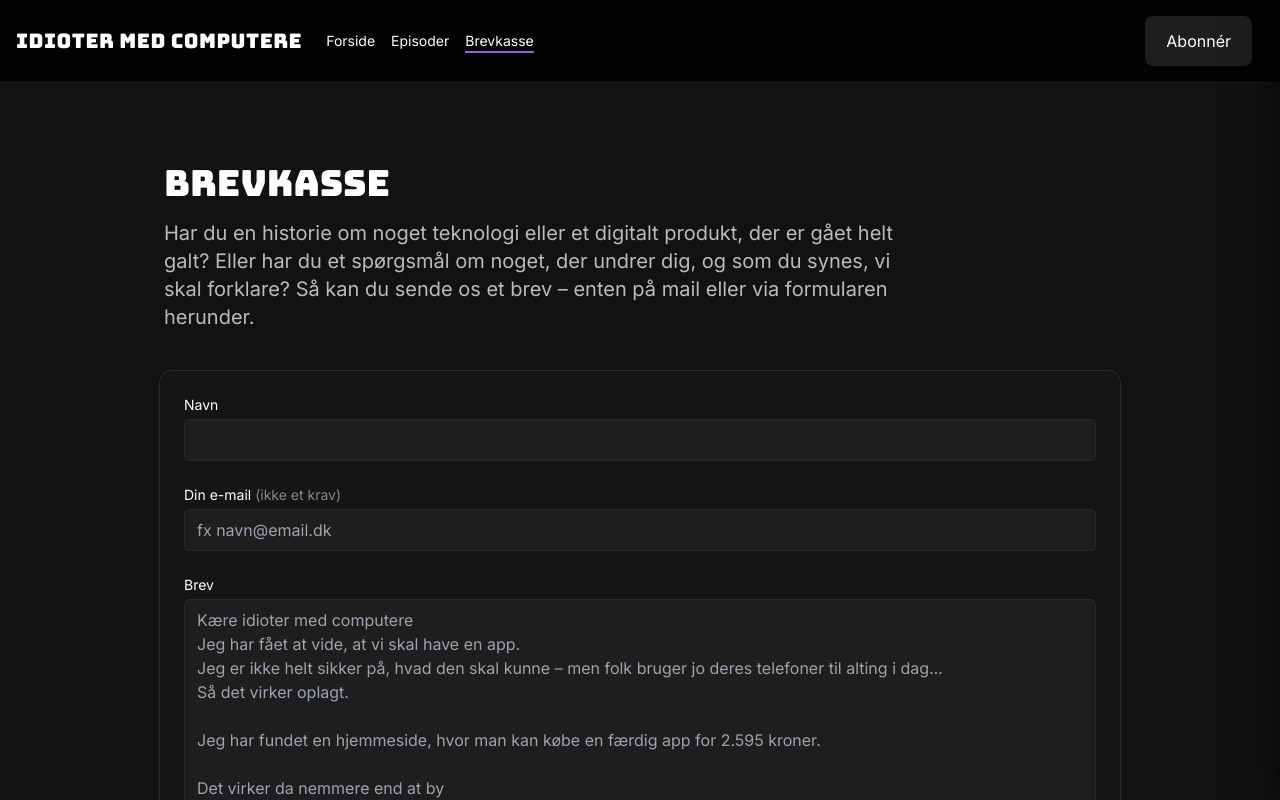
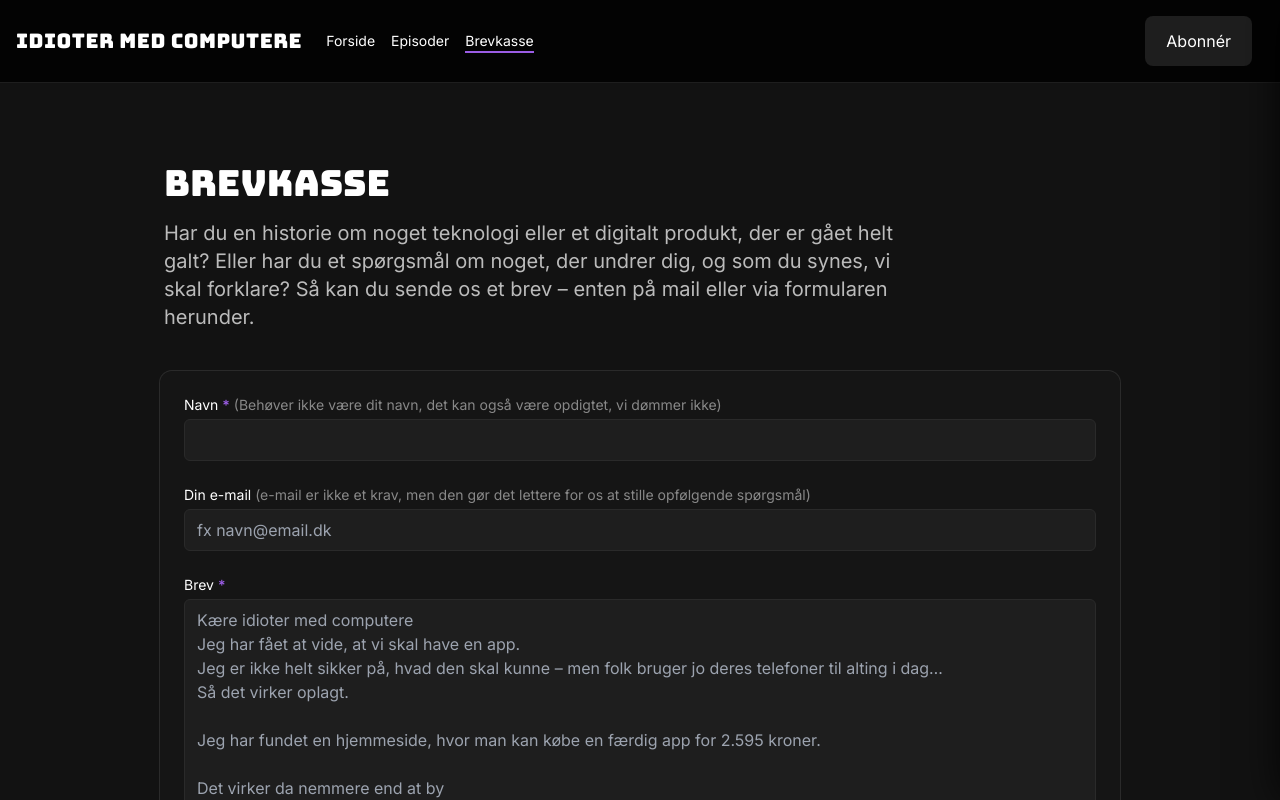
Before and after one commit to Idioter-med-Computere/hjemmeside, a Next.js app: page /brevkasse in a window 1280 px wide. Shown: the top 800 px of the page. Built offline with nearby package versions, Linux system fonts and the light colour scheme; no server answers.

Commit message:
added asterix and better error messages

```diff
--- a/app/brevkasse/page.tsx
+++ b/app/brevkasse/page.tsx
@@ -45,10 +45,10 @@ export default function BrevkassePage() {
         const newErrors: { [key: string]: string } = {}
 
         // Navn
-        if (name.trim().length < 2) newErrors.name = 'Du skal skrive dit navn.'
+        if (name.trim().length < 2) newErrors.name = 'Du skal skrive et navn for at kunne sende brevet.'
 
         // Brev
-        if (letter.trim().length < 2) newErrors.letter = 'Dit brev må ikke være tomt.'
+        if (letter.trim().length < 2) newErrors.letter = 'Hvis du vil sende os et brev, skal du skrive noget i dette felt - ellers er der ikke så meget at sende.'
 
         // E-mail
         const cleanEmail = email.trim() // fjerner mellemrum før/efter
@@ -139,12 +139,11 @@ export default function BrevkassePage() {
             >
                 {/* Navn */}
                 <div>
-                    <label className="block text-sm mb-1">Navn</label>
+                    <label className="block text-sm mb-1">Navn<span className="required-star">*</span> <span className="text-[#888]">(Behøver ikke være dit navn, det kan også være opdigtet, vi dømmer ikke)</span></label>
                     <input
                         value={name}
                         onChange={(e) => setName(e.target.value)}
                         className="w-full rounded-md bg-[#1e1e1e] border border-[#2a2a2a] px-3 py-2 focus:outline-none"
-                        required
                     />
                     {errors.name && <p className="text-red-500 text-sm mt-1">{errors.name}</p>}
                 </div>
@@ -152,7 +151,7 @@ export default function BrevkassePage() {
                 {/* Email */}
                 <div>
                     <label className="block text-sm mb-1">
-                        Din e-mail <span className="text-[#888]">(ikke et krav)</span>
+                        Din e-mail <span className="text-[#888]">(e-mail er ikke et krav, men den gør det lettere for os at stille opfølgende spørgsmål)</span>
                     </label>
                     <input
                         value={email}
@@ -165,13 +164,12 @@ export default function BrevkassePage() {
 
                 {/* Brev */}
                 <div className="flex-1 flex flex-col min-h-[30vh]">
-                    <label className="block text-sm mb-1">Brev</label>
+                    <label className="block text-sm mb-1">Brev<span className="required-star">*</span></label>
                     <textarea
                         value={letter}
                         onChange={(e) => setLetter(e.target.value)}
                         placeholder={typing}
                         className="flex-1 min-h-0 w-full rounded-md bg-[#1e1e1e] border border-[#2a2a2a] px-3 py-2 focus:outline-none resize-none"
-                        required
                     />
                     {errors.letter && <p className="text-red-500 text-sm mt-1">{errors.letter}</p>}
                 </div>
--- a/app/globals.css
+++ b/app/globals.css
@@ -102,6 +102,13 @@ html, body {
     box-shadow: 0 0 20px rgba(155, 93, 229, 0.4);
 }
 
+.required-star {
+    color: var(--accent);
+    margin-left: 0.25rem;
+    font-weight: 600;
+    font-size: 1,2rem;
+}
+
 /* Huge purple CTA (kept if needed elsewhere) */
 .btn-cta {
     @apply bg-[--accent] text-white font-bold rounded-xl;
--- a/app/layout.tsx
+++ b/app/layout.tsx
@@ -8,7 +8,7 @@ const bungee = Bungee({ weight: '400', subsets: ['latin'], variable: '--font-bun
 const inter = Inter({ subsets: ['latin'], variable: '--font-inter', display: 'swap' })
 
 export const metadata: Metadata = {
-  title: 'Idioter med computere',
+  title: 'Idioter Med Computere',
   description: 'En tech-podcast om alt det dumme, folk laver med computere.',
 }
 
```
